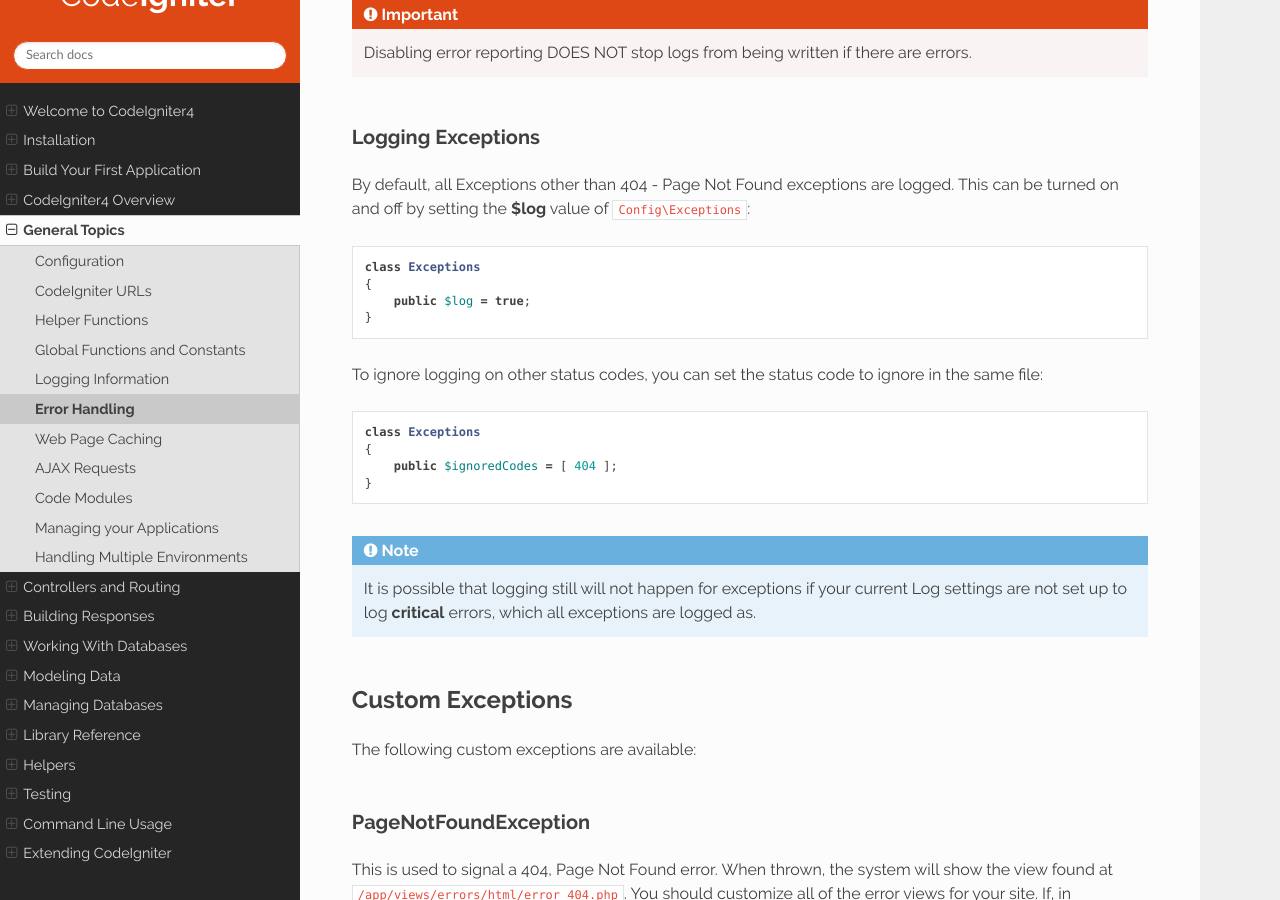
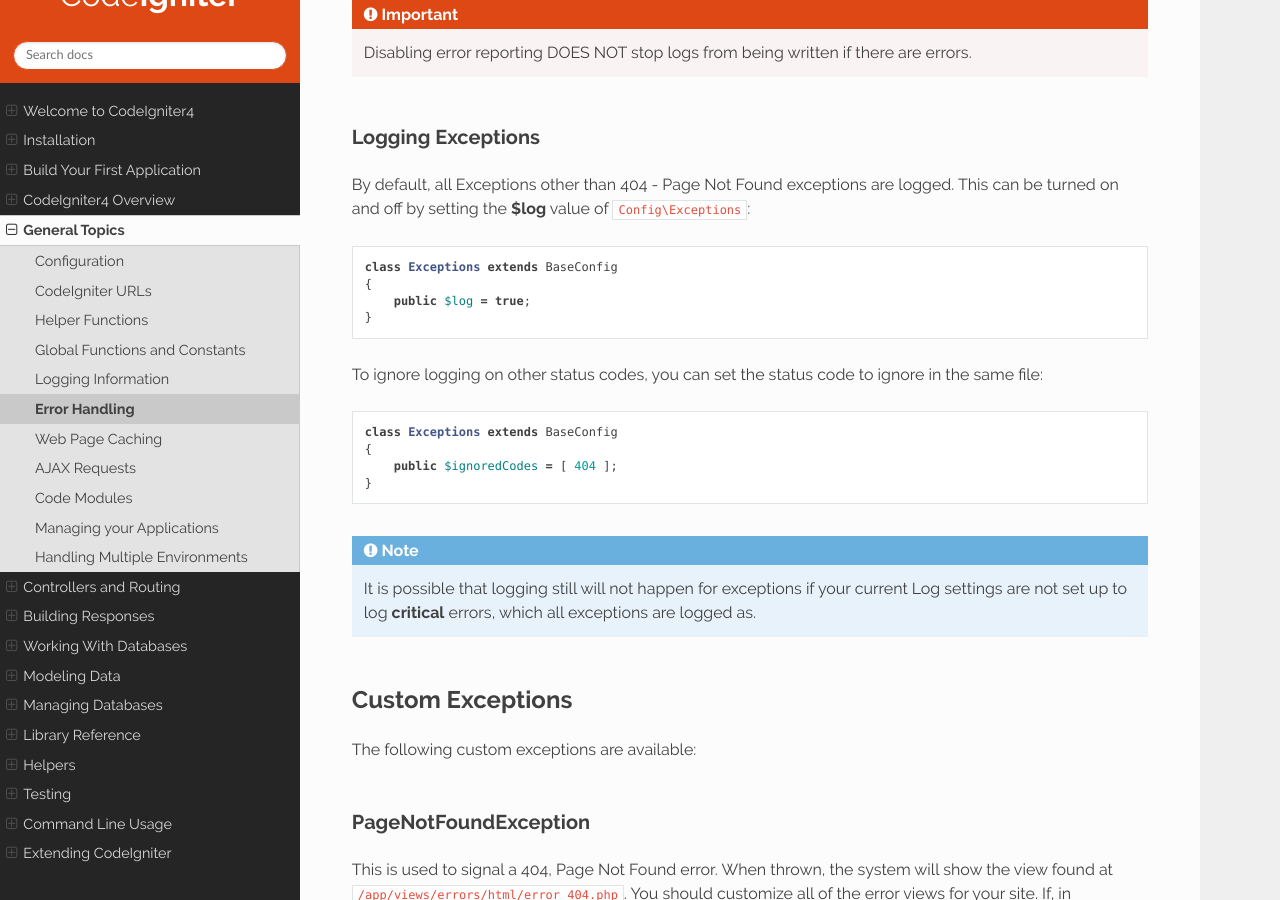
Before and after one commit to NEKOGET/ci4_user_guide_src, a Sphinx documentation site: the page built from source/general/errors.rst, in a window 1280 px wide and 900 px high, scrolled down 1672 px. Built offline with Sphinx 7.4.7 and the Read the Docs theme 2.0.0, drawn with Linux system fonts in a browser that asks for light colours.

Commit message:
docs: fix sample code

```diff
--- a/source/general/errors.rst
+++ b/source/general/errors.rst
@@ -65,14 +65,14 @@ Logging Exceptions
 By default, all Exceptions other than 404 - Page Not Found exceptions are logged. This can be turned on and off
 by setting the **$log** value of ``Config\Exceptions``::
 
-    class Exceptions
+    class Exceptions extends BaseConfig
     {
         public $log = true;
     }
 
 To ignore logging on other status codes, you can set the status code to ignore in the same file::
 
-    class Exceptions
+    class Exceptions extends BaseConfig
     {
         public $ignoredCodes = [ 404 ];
     }
```
